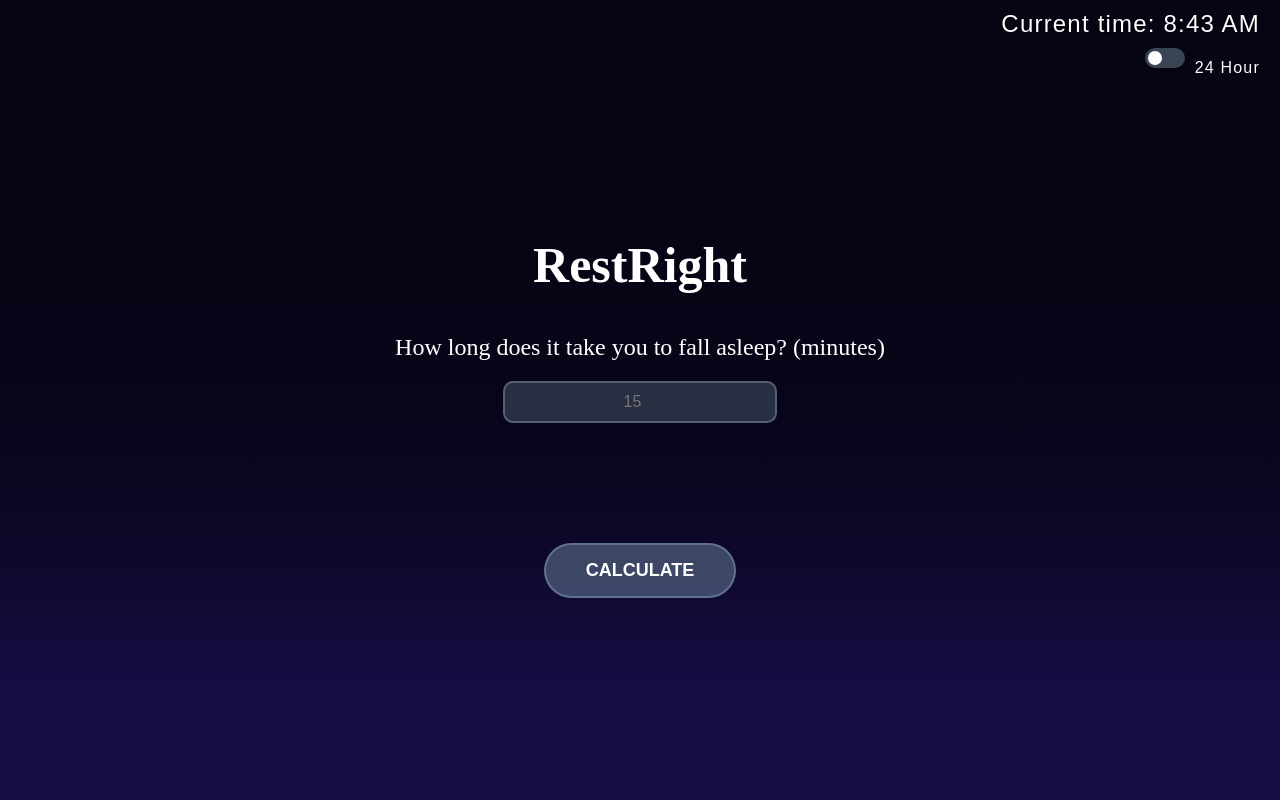
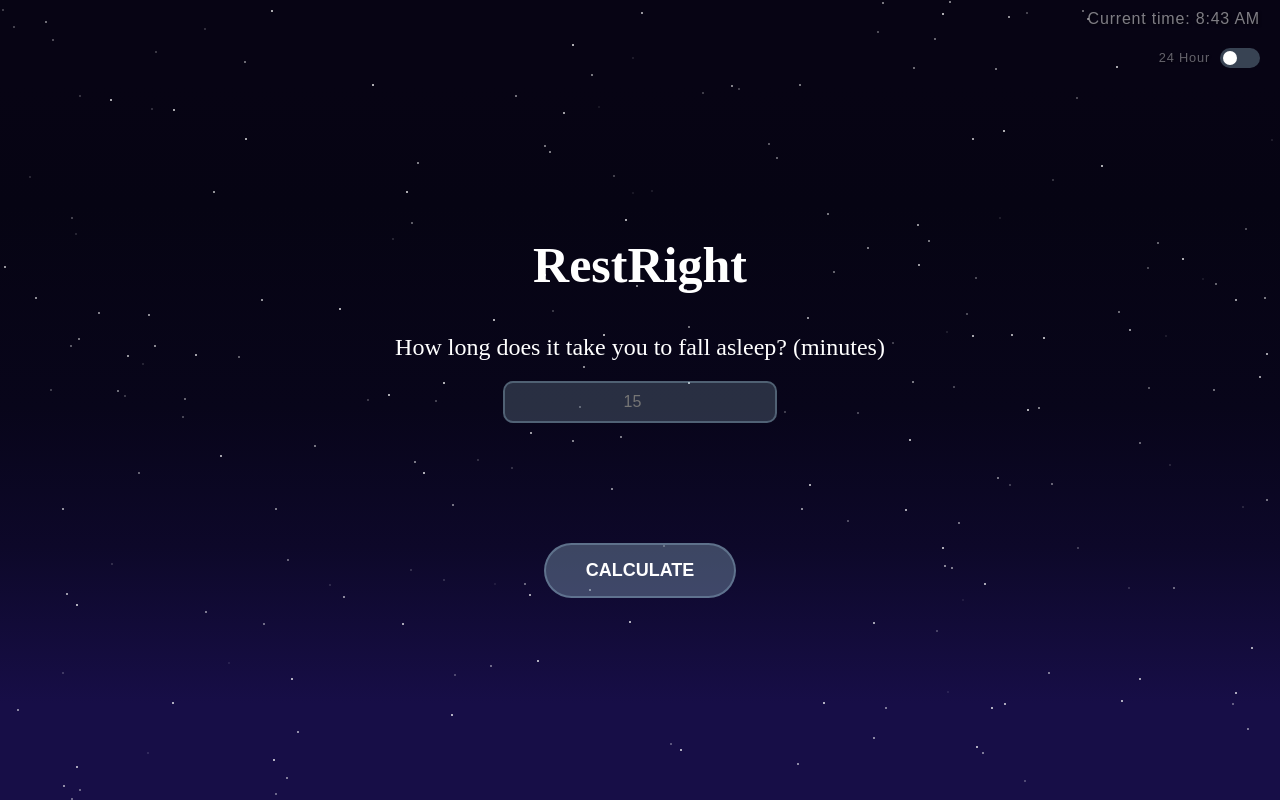
Before and after one commit to juann02/sleep-calculator, a Flask app: page / in a window 1280 px wide. Run offline with Flask 3, Linux system fonts and the light colour scheme.

Commit message:
1. added sky, 2. reworked organization for file 3. reworked the toggle

```diff
--- a/static/style.css
+++ b/static/style.css
@@ -93,7 +93,7 @@ button:hover {
     border-color: #FFF;
 }
 
-/* gonna do the second page now */
+/* gonna do the second page now, results */
 
 .result-box {
     border: 2px solid rgba(255, 255, 255, 0.6);
@@ -144,6 +144,7 @@ button:hover {
     text-align: center;
     border: 2px solid rgba(173, 216, 230, 0.3);
     border-radius: 10px;
+    transition: background-color 0.3s ease, color 0.3s ease, border-color 0.3s ease;
     text-decoration: none;
     font-weight: bold;
     font-size: 1.2rem;
@@ -155,34 +156,37 @@ button:hover {
     border-color: #FFF;
 }
 
-/* Styling for Current Time Container */
 .current-time-container {
     position: absolute;
     top: 10px;
     right: 20px;
     text-align: right;
-    color: #FEFEFE;
+    color: #fefefe7c;
     font-family: 'Gabarito', sans-serif;
-    font-size: 1.5rem;
-    font-weight: 400;
+    font-size: 1.0rem;
+    font-weight: 100;
     letter-spacing: 0.05em;
     text-shadow: 1px 1px 3px rgba(0, 0, 0, 0.6);
+    display: flex;
+    flex-direction: column;
+    align-items: flex-end;
 }
 
 .toggle-container {
-    margin-top: 10px; /* Add space below the current time */
     display: flex;
-    justify-content: flex-end;
     align-items: center;
+    justify-content: space-between;
+    gap: 10px;
+    margin: 10;
 }
 
-/* Styling for Toggle Switch */
 .switch24 {
     position: relative;
     display: inline-block;
-    width: 40px; /* Make the toggle smaller */
+    width: 40px;
     height: 20px;
-    margin-right: 10px; /* Add space between the toggle and the label */
+    margin-right: 0px;
+    margin-top: 20px;
 }
 
 .switch24 input {
@@ -198,9 +202,9 @@ button:hover {
     left: 0;
     right: 0;
     bottom: 0;
-    background-color: rgba(173, 216, 230, 0.3); /* Match the current page color */
+    background-color: rgba(173, 216, 230, 0.3);
     transition: 0.4s;
-    border-radius: 34px;
+    border-radius: 36px;
 }
 
 .slider:before {
@@ -216,18 +220,62 @@ button:hover {
 }
 
 input:checked + .slider {
-    background-color: #170E47; /* Darker color to match the theme when active */
+    background-color: #170E47;
 }
 
 input:checked + .slider:before {
     transform: translateX(20px);
 }
 
-/* Styling for the toggle label */
 .toggle-label {
-    color: #FEFEFE;
+    color: #fefefe60;
     font-family: 'Gabarito', sans-serif;
-    font-size: 1rem;
-    font-weight: 400;
+    font-size: 0.8rem;
+    font-weight: 100;
     text-shadow: 1px 1px 2px rgba(0, 0, 0, 0.4);
+    line-height: 1;
+    display: flex;
+    align-items: center;
 }
+
+/*skystyling*/
+
+@keyframes flicker {
+    0%, 100% {
+        opacity: 0.1;
+    }
+    20% {
+        opacity: 0.3;
+    }
+    40% {
+        opacity: 0.5;
+    }
+    60% {
+        opacity: 0.9;
+    }
+    80% {
+        opacity: 0.6;
+    }
+}
+
+/* background for flickering stars */
+.stars-background {
+    position: fixed;
+    top: 0;
+    left: 0;
+    width: 100%;
+    height: 100%;
+    overflow: hidden;
+    z-index: -1;
+    pointer-events: none; /*background doesn't interfere with interactions */
+}
+
+.star {
+    position: absolute;
+    width: 2px;
+    height: 2px;
+    background: white;
+    opacity: 0;
+    border-radius: 50%;
+    animation: flicker 0.1s infinite ease-in-out alternate;
+}
--- a/templates/index.html
+++ b/templates/index.html
@@ -15,11 +15,11 @@
     <div class="current-time-container">
         <span id="current-time">Current time: </span>
         <div class="toggle-container">
+            <span class="toggle-label">24 Hour</span>
             <label class="switch24">
                 <input type="checkbox" id="time-format-toggle">
                 <span class="slider round"></span>
             </label>
-            <span class="toggle-label">24 Hour</span>
         </div>
     </div>
 
```
Also changed, not shown: static/script.js (+41 -14 lines).
